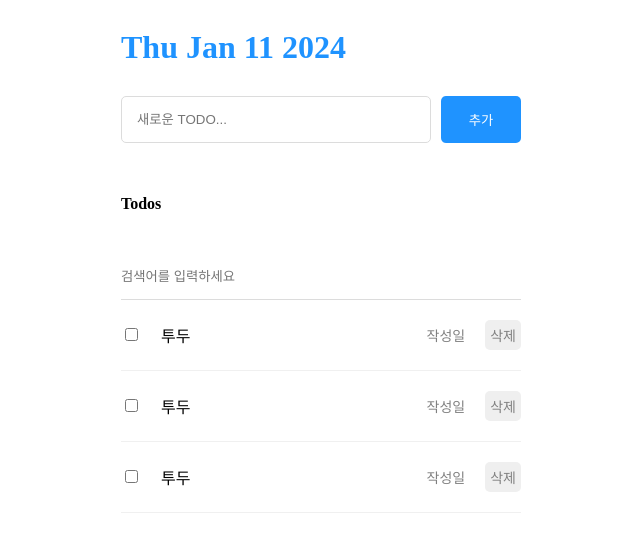
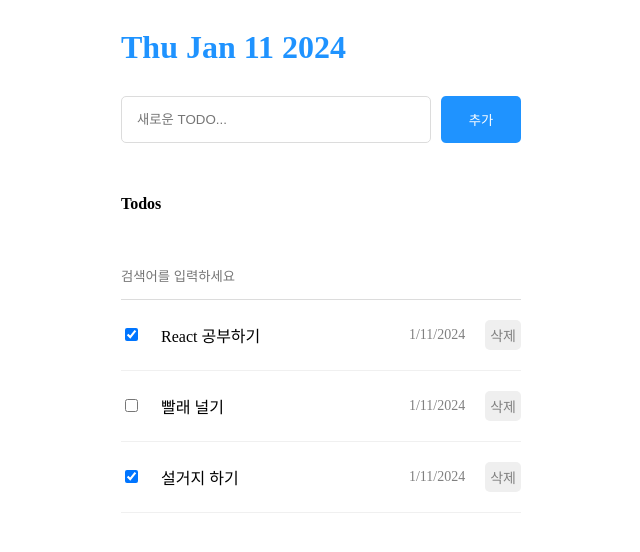
Before and after one commit to Yoonyesol/React-Next-Study, a React (Vite) app in the folder todolist/: page / in a window 1280 px wide. Shown: the top 552 px of the page, without its empty margins (319-959 px from the left). Built offline with nearby package versions, Linux system fonts and the light colour scheme.

Commit message:
to do list Read - 투두 리스트 렌더링하기

```diff
--- a/todolist/src/App.jsx
+++ b/todolist/src/App.jsx
@@ -45,7 +45,7 @@
     <div className="App">
       <Header />
       <TodoEditor onCreate={onCreate} />
-      <TodoList />
+      <TodoList todos={todos} />
     </div>
   );
 }
--- a/todolist/src/components/TodoItem.jsx
+++ b/todolist/src/components/TodoItem.jsx
@@ -1,11 +1,11 @@
 import "./TodoItem.css";
 
-export default function TodoItem() {
+export default function TodoItem({ id, isDone, createdDate, content }) {
   return (
     <div className="TodoItem">
-      <input type="checkbox" />
-      <div className="content">투두</div>
-      <div className="date">작성일</div>
+      <input type="checkbox" checked={isDone} />
+      <div className="content">{content}</div>
+      <div className="date">{new Date(createdDate).toLocaleDateString()}</div>
       <button>삭제</button>
     </div>
   );
--- a/todolist/src/components/TodoList.jsx
+++ b/todolist/src/components/TodoList.jsx
@@ -1,15 +1,37 @@
+import { useState } from "react";
 import TodoItem from "./TodoItem";
 import "./TodoList.css";
 
-export default function TodoList() {
+export default function TodoList({ todos }) {
+  const [search, setSearch] = useState("");
+
+  const onChangeSearch = (e) => {
+    setSearch(e.target.value);
+  };
+
+  const filterTodos = () => {
+    if (search === "") {
+      return todos;
+    }
+
+    return todos.filter((todo) =>
+      todo.content.toLowerCase().includes(search.toLowerCase())
+    );
+  };
+
   return (
     <div className="TodoList">
       <h4>Todos</h4>
-      <input placeholder="검색어를 입력하세요" />
+      <input
+        value={search}
+        onChange={onChangeSearch}
+        placeholder="검색어를 입력하세요"
+      />
       <div className="todos_wrapper">
-        <TodoItem />
-        <TodoItem />
-        <TodoItem />
+        {/* map을 이용해 리스트 형태로 렌더링, key props필수 */}
+        {filterTodos().map((todo) => (
+          <TodoItem key={todo.id} {...todo} />
+        ))}
       </div>
     </div>
   );
```
